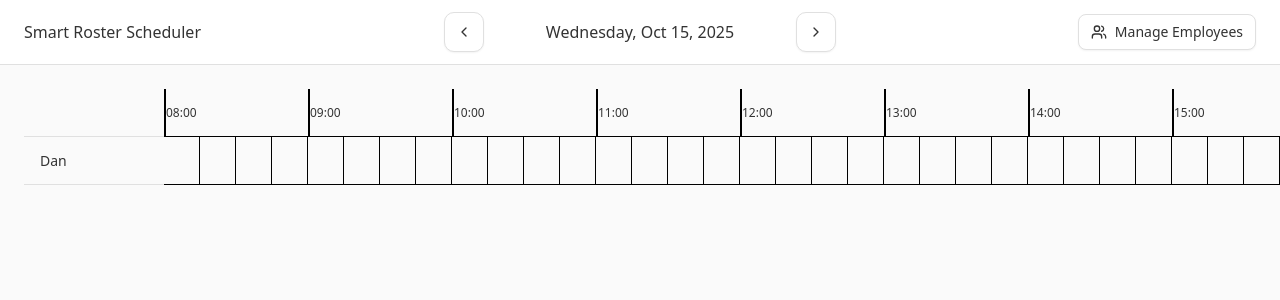
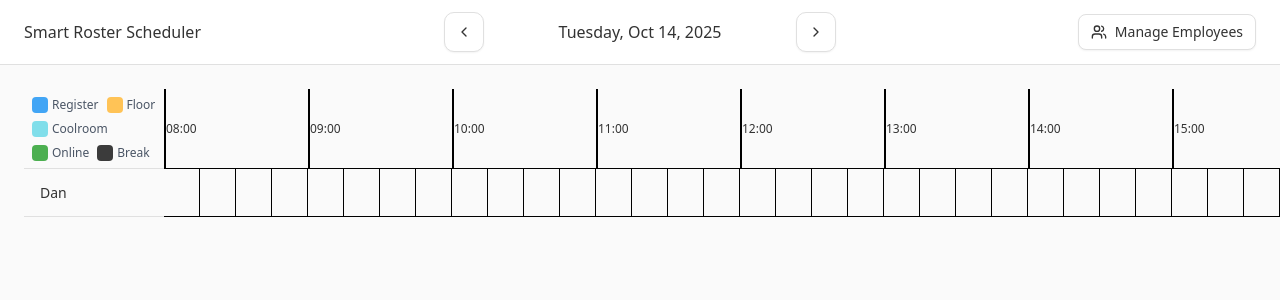
Before and after one commit to HHok95/smart-roster-scheduler, a Next.js app: page / in a window 1280 px wide. Shown: the top 300 px of the page. Built offline with nearby package versions, Linux system fonts and the light colour scheme.

Commit message:
feat: add role legend

```diff
--- a/app/page.tsx
+++ b/app/page.tsx
@@ -11,7 +11,7 @@
 };
 
 export default function App() {
-  const [currentDate, setCurrentDate] = useState(new Date(2025, 9, 15)); // Oct 15, 2025
+  const [currentDate, setCurrentDate] = useState(new Date()); // Use current date
   const [employees, setEmployees] = useState<string[]>([]);
   const [shifts, setShifts] = useState<Shift[]>([]);
 
@@ -104,7 +104,7 @@
 
   return (
     <div
-      className="h-screen flex flex-col"
+      className="h-screen flex flex-col p-0"
       style={{ backgroundColor: "#FAFAFA" }}
     >
       {/* Header */}
--- a/components/RosterGrid.tsx
+++ b/components/RosterGrid.tsx
@@ -11,6 +11,7 @@
   formatDuration,
   Break,
 } from "../utils/breakCalculator";
+import { RosterLegend } from "./RosterLegend";
 
 export interface Shift {
   id: string;
@@ -95,6 +96,8 @@
     e: React.MouseEvent
   ) => {
     e.preventDefault();
+    // Only proceed if it's a left click (button 0)
+    if (e.button !== 0) return;
 
     // Check if clicking on existing shift
     const existingShift = shifts.find(
@@ -151,6 +154,7 @@
     e: React.MouseEvent
   ) => {
     e.preventDefault(); // Prevent default context menu
+    e.stopPropagation();
 
     const shift = getShiftForSlot(employee, slot);
     if (!shift) return; // Only proceed if there's a shift
@@ -412,10 +416,9 @@
               className="sticky left-0 z-10"
               style={{ backgroundColor: "#FAFAFA" }}
             >
-              <div
-                className="h-12 border-b"
-                style={{ borderColor: "#E0E0E0" }}
-              ></div>
+              <div className="h-20 border-b" style={{ borderColor: "#E0E0E0" }}>
+                <RosterLegend />
+              </div>
               {employees.map((employee) => (
                 <div
                   key={employee}
@@ -435,14 +438,13 @@
             <div className="flex-1" ref={gridRef}>
               {/* Time header */}
               <div
-                className="flex h-12 border-b"
+                className="flex h-20 border-b"
                 style={{ borderColor: "#000000" }}
               >
                 {Array.from({ length: totalSlots }).map((_, slotIndex) => {
                   // Show label every 4 slots (60 minutes)
                   const showLabel = slotIndex % 4 === 0;
                   return (
-                    <>
                     <div
                       key={slotIndex}
                       className={`flex-shrink-0 flex items-center justify-center ${
@@ -465,7 +467,6 @@
                         </span>
                       )}
                     </div>
-                    </>
                   );
                 })}
               </div>
--- /dev/null
+++ b/components/RosterLegend.tsx
@@ -0,0 +1,38 @@
+import React from "react";
+
+interface LegendItem {
+  type: string;
+  color: string;
+  label: string;
+}
+
+const ROLE_TYPE_COLORS = {
+  reg: "#42A5F5", // blue
+  floor: "#ffc356", // orange
+  coolroom: "#80DEEA", // cyan
+  online: "#4CAF50", // green
+};
+
+const LEGEND_ITEMS: LegendItem[] = [
+  { type: "reg", color: ROLE_TYPE_COLORS.reg, label: "Register" },
+  { type: "floor", color: ROLE_TYPE_COLORS.floor, label: "Floor" },
+  { type: "coolroom", color: ROLE_TYPE_COLORS.coolroom, label: "Coolroom" },
+  { type: "online", color: ROLE_TYPE_COLORS.online, label: "Online" },
+  { type: "break", color: "#3b3b3b", label: "Break" },
+];
+
+export function RosterLegend() {
+  return (
+    <div className="flex flex-wrap gap-2 p-2">
+      {LEGEND_ITEMS.map((item) => (
+        <div key={item.type} className="flex items-center gap-1">
+          <div
+            className="w-4 h-4 rounded"
+            style={{ backgroundColor: item.color }}
+          />
+          <span className="text-xs text-gray-600">{item.label}</span>
+        </div>
+      ))}
+    </div>
+  );
+}
```
Lines whose indentation alone changed are shown as unchanged.
